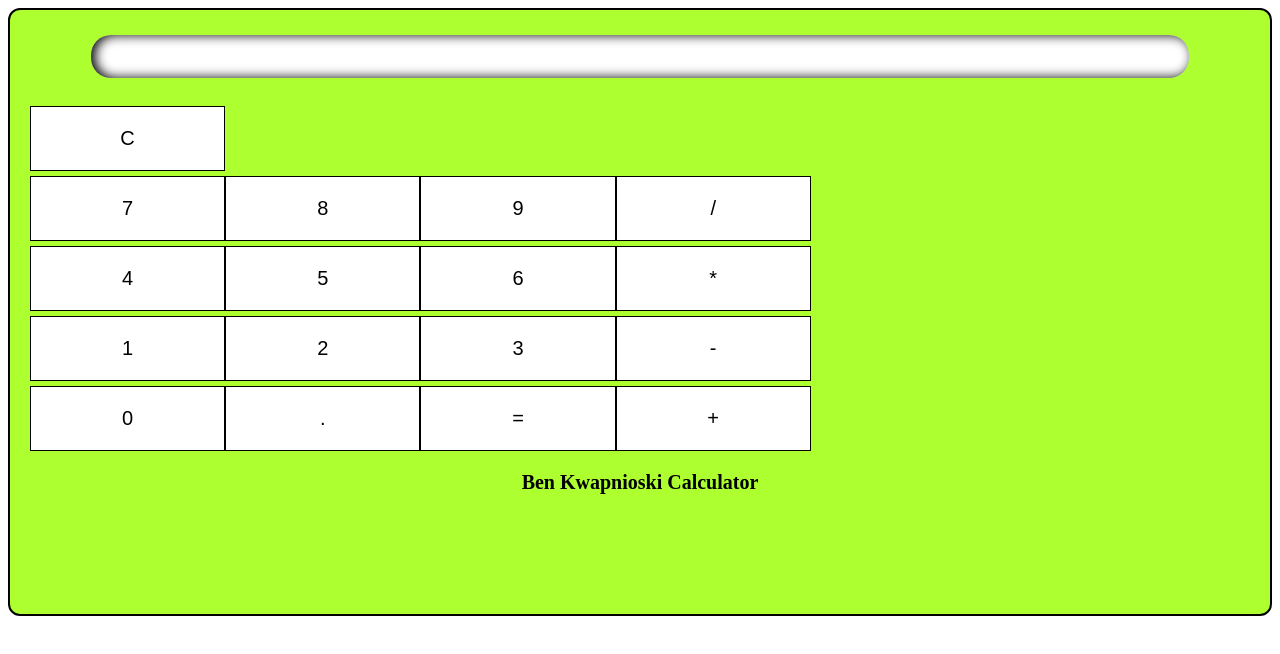
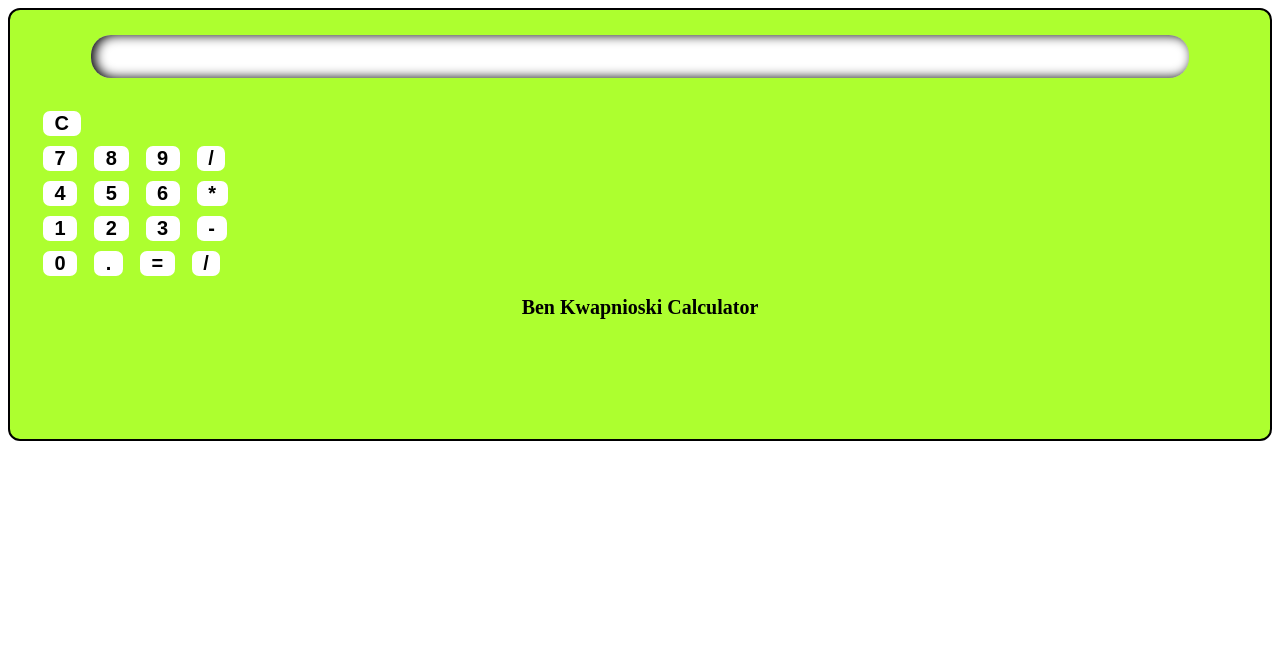
Before and after one commit to momentum-morehouse/build-a-calculator-benkwapnioski, a plain HTML site: page index.html in a window 1280 px wide. Drawn offline with Linux system fonts and the light colour scheme.

Commit message:
calc works

```diff
--- a/index.html
+++ b/index.html
@@ -16,11 +16,30 @@
 		<form name="calculator">
 			<input type="text" name="answer" />
             <br>
-     <button>C</button><br>
-  <button>7</button><button>8</button><button>9</button><button>/</button><br>
-  <button>4</button><button>5</button><button>6</button><button>*</button><br>
-  <button>1</button><button>2</button><button>3</button><button>-</button><br>
-  <button>0</button><button>.</button><button>=</button><button>+</button>
+            <input type="button" value=" C " onclick="calculator.answer.value = ''" />
+            <br>
+            <input type="button" value=" 7 " onclick="calculator.answer.value += '7'" />
+            <input type="button" value=" 8 " onclick="calculator.answer.value += '8'" />
+            <input type="button" value=" 9 " onclick="calculator.answer.value += '9'" />
+            <input type="button" value=" / " onclick="calculator.answer.value += '/'" />
+            <br/>
+
+            <input type="button" value=" 4 " onclick="calculator.answer.value += '4'" />
+            <input type="button" value=" 5 " onclick="calculator.answer.value += '5'" />
+            <input type="button" value=" 6 " onclick="calculator.answer.value += '6'" />
+            <input type="button" value=" * " onclick="calculator.answer.value += '*'" />
+            </br>
+
+            <input type="button" value=" 1 " onclick="calculator.answer.value += '1'" />
+            <input type="button" value=" 2 " onclick="calculator.answer.value += '2'" />
+            <input type="button" value=" 3 " onclick="calculator.answer.value += '3'" />
+            <input type="button" value=" - " onclick="calculator.answer.value += '-'" />
+            </br>
+            <input type="button" value=" 0 " onclick="calculator.answer.value += '0'" />
+            <input type="button" value=" . " onclick="calculator.answer.value += '.'" />
+            <input type="button" value=" = " onclick="calculator.answer.value = eval(calculator.answer.value)" />
+            <input type="button" value=" / " onclick="calculator.answer.value += '/'" />
+            </br>
   </form>
   <div id="fancy">
     <p> Ben Kwapnioski Calculator</p>
```
